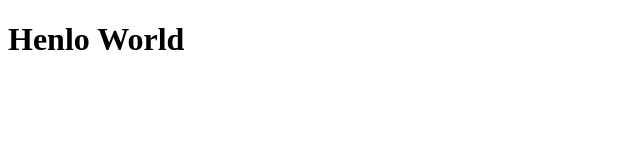
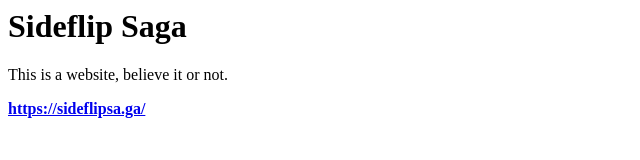
Before and after one commit to SideflipSaga/SideflipSaga.github.io, a plain HTML site: page index.html in a window 1280 px wide. Shown: the whole page, without its empty margins (0-640 px from the left). Drawn offline with Linux system fonts and the light colour scheme.

Commit message:
HRIUWIOFRWHIRWHIRHW

```diff
--- a/index.html
+++ b/index.html
@@ -1,4 +1,3 @@
-<!DOCTYPE html>
-<html>
-<h1>Henlo World</h1>
-</html>
+<h1>Sideflip Saga</h1>
+<p>This is a website, believe it or not.</p>
+<p><a href="https://sideflipsa.ga/"><strong>https://sideflipsa.ga/</strong></a></p>
```
